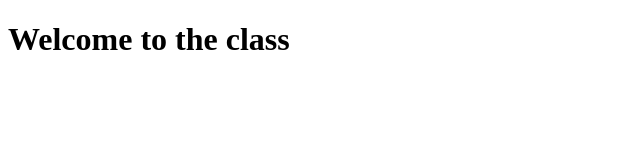
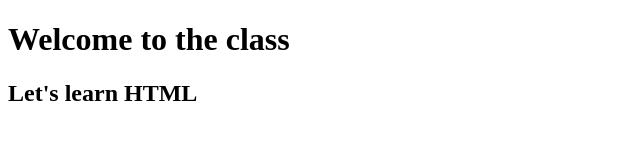
Before and after one commit to istiqlalkotwal/CodingRepo, a plain HTML site: page index.html in a window 1280 px wide. Shown: the whole page, without its empty margins (0-640 px from the left). Drawn offline with Linux system fonts and the light colour scheme.

Commit message:
new change

```diff
--- a/index.html
+++ b/index.html
@@ -7,5 +7,6 @@
 </head>
 <body>
     <h1>Welcome to the class</h1>
+    <h2>Let's learn HTML</h2>
 </body>
 </html>
```
